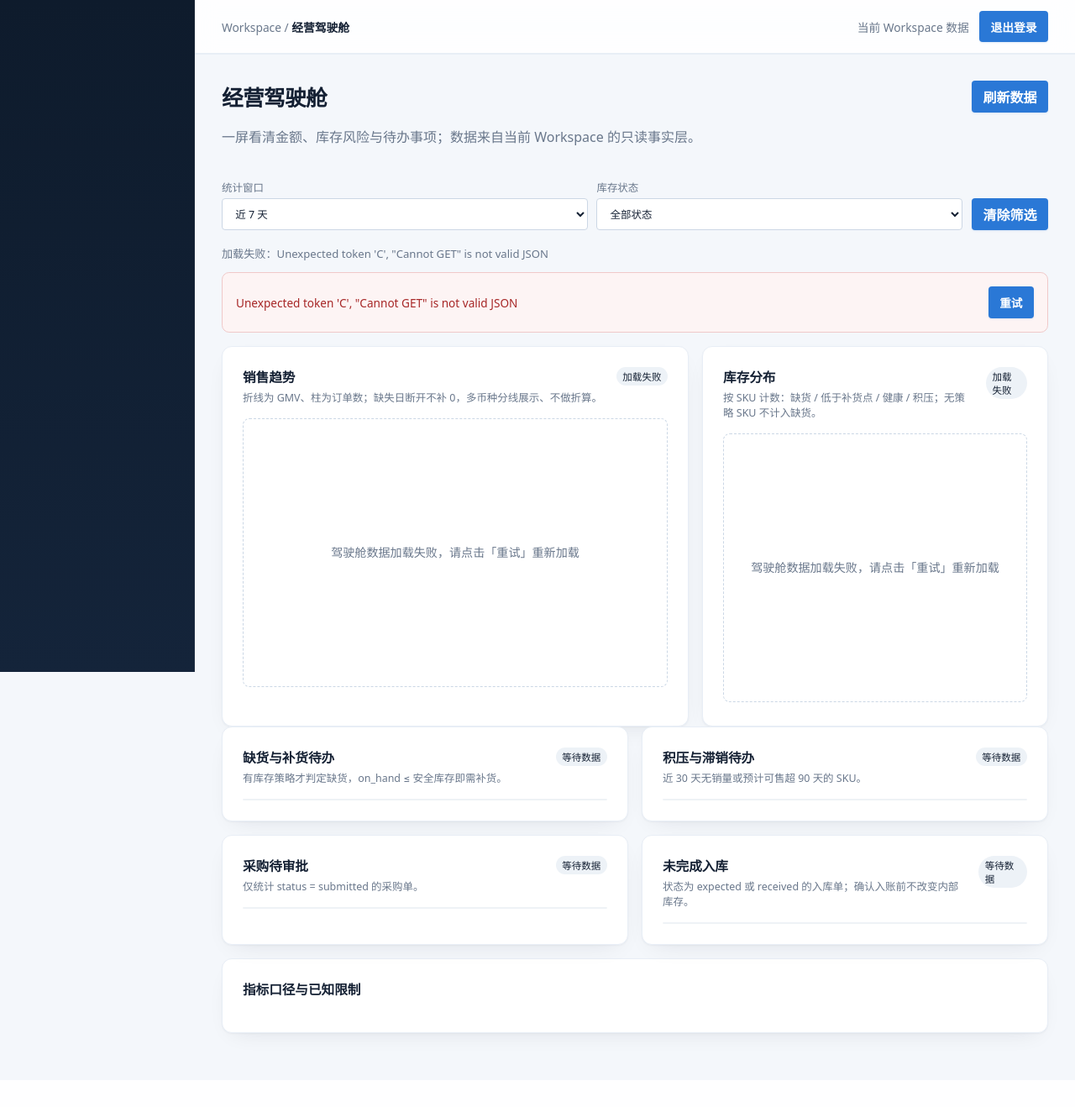
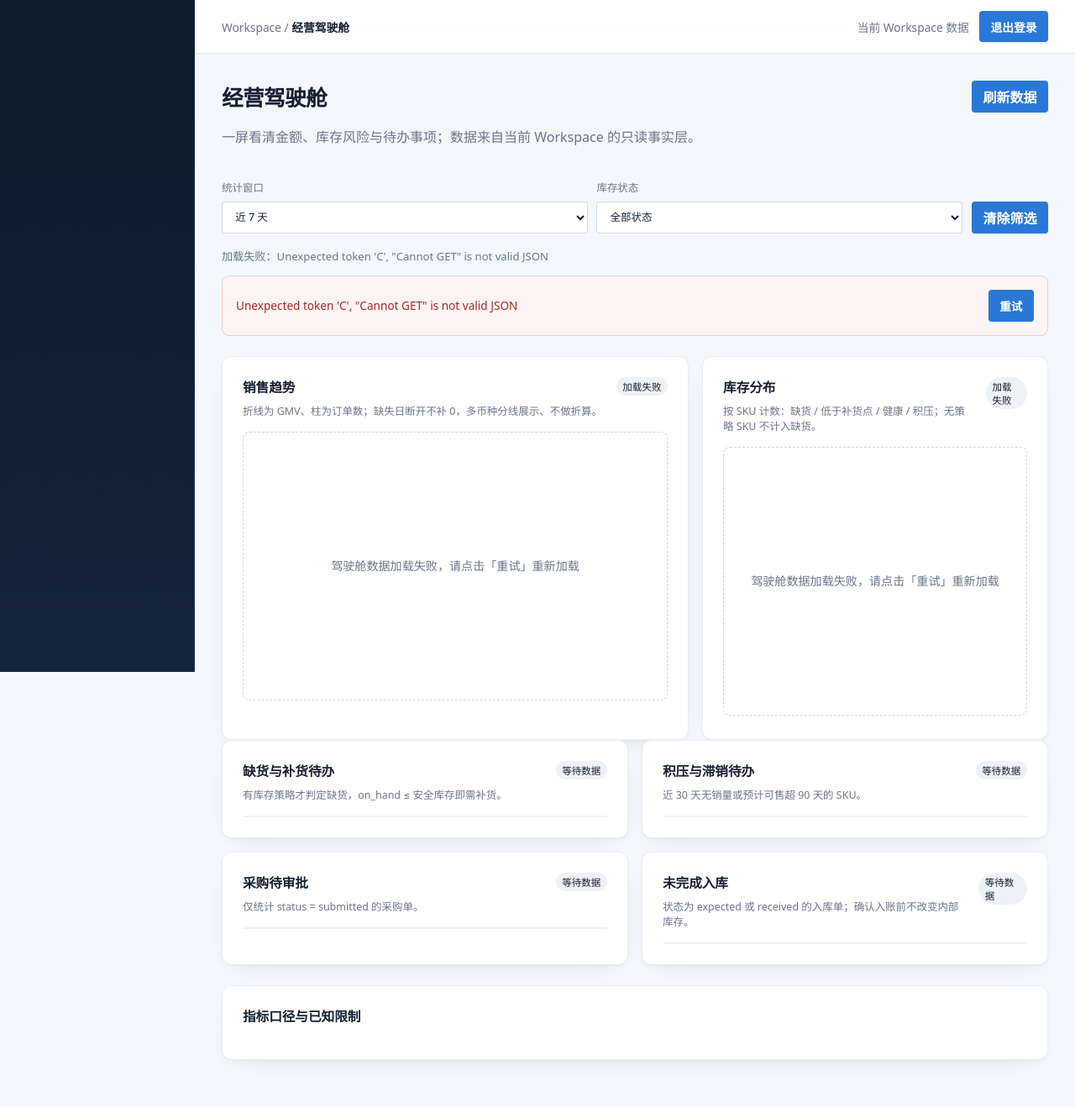
Before and after one commit to barbba-287/4-dianshang, a Python web app: template app/templates/cockpit.html in a window 1280 px wide. Shown: the whole page at 84% size. Before the commit the page ends 1244 px from the top, so only its background shows below. Run offline with Jinja, Linux system fonts and the light colour scheme; the template is opened without the code that fills it, so the values that code supplies are empty; some libraries are stand-ins or nearby versions.

Commit message:
style(P5-S3c): ui-v2 段 9 排版呼吸感——标题节奏/表单间距/表格与卡片间隔
实测依据 .testtmp/p5s3_spacing_probe.py（1440px 视口）：
- .panel margin-top 16→24px（卡片贴卡片是压迫感主因）
- h2/h3 由对称 19.92/19.92 改为上 24/下 12（标题归属于下方内容）；h1 只保留下方 16
- .panel h2 由 margin:0 改为 0/8px（shell:35 置零导致卡片内标题贴内容）
- .field label→input 4.48→8px；.actions 相邻表单项 6.4→16px
- .table-wrap margin-top 0→16px（/ops 第 2、3 张表与上方文字原仅 1px）
- .card padding 统一 16px（orders 页内副本原压到 12.8px）
全部走 --space-* token，无裸魔数；纯 ui-v2.css 追加，DOM 零改动。
全量 510 passed / 0 failed（291.23s）

```diff
--- a/app/static/css/ui-v2.css
+++ b/app/static/css/ui-v2.css
@@ -254,3 +254,33 @@ body a:focus-visible,body summary:focus-visible{
   body .content{padding:var(--space-4) var(--space-3) var(--space-8)}
   body .panel{padding:var(--space-4)}
 }
+
+/* ---------- 段 9：排版呼吸感（C 段微调，全走 token） ----------
+   实测依据（.testtmp/p5s3_spacing_probe.py，2026-11-01）：
+   - 面板之间仅 16px（shell:33 margin-top:1rem）→ 卡片贴卡片，压迫感主因
+   - .panel h2 margin=0（shell:35）→ 卡片内标题贴内容
+   - .content 直属 h2 上下 margin 对称（19.92/19.92）→ 标题归属不明
+   - .field label→input 4.48px（shell:39 gap:.28rem）→ 偏紧
+   - .actions 相邻表单项 6.4px（shell:45 gap:.4rem）→ 偏紧
+   - /ops 第 2、3 张表与上方文字间隙仅 1px → 表格贴描述文字
+   - .card padding 三页不一（16/12.8/12.8，orders 页内副本所压） */
+
+/* 面板间距 16 → 24px */
+body .panel{margin-top:var(--space-6)}
+
+/* 标题节奏：上大下小，让标题归属于它下面的内容；
+   h1 是页标题只保留下方 16px；h2/h3 上 24 / 下 12 */
+body h1{margin:0 0 var(--space-4)}
+body h2,body h3{margin-top:var(--space-6);margin-bottom:var(--space-3)}
+/* 卡片内标题不加顶部外距（间距由 panel-head 的 margin-bottom 负责），只补下方 8px */
+body .panel h2{margin:0 0 var(--space-2)}
+
+/* 表单：label→input 4.48 → 8px；相邻表单项 6.4 → 16px */
+body .field{gap:var(--space-2)}
+body .actions{gap:var(--space-4)}
+
+/* 表格与上方文字隔开 16px（贴边由 .panel 的 24px padding 兜底） */
+body .table-wrap{margin-top:var(--space-4)}
+
+/* 指标卡 padding 统一 16px（覆盖 orders 页内副本的 12.8px） */
+body .card{padding:var(--space-4)}
```
